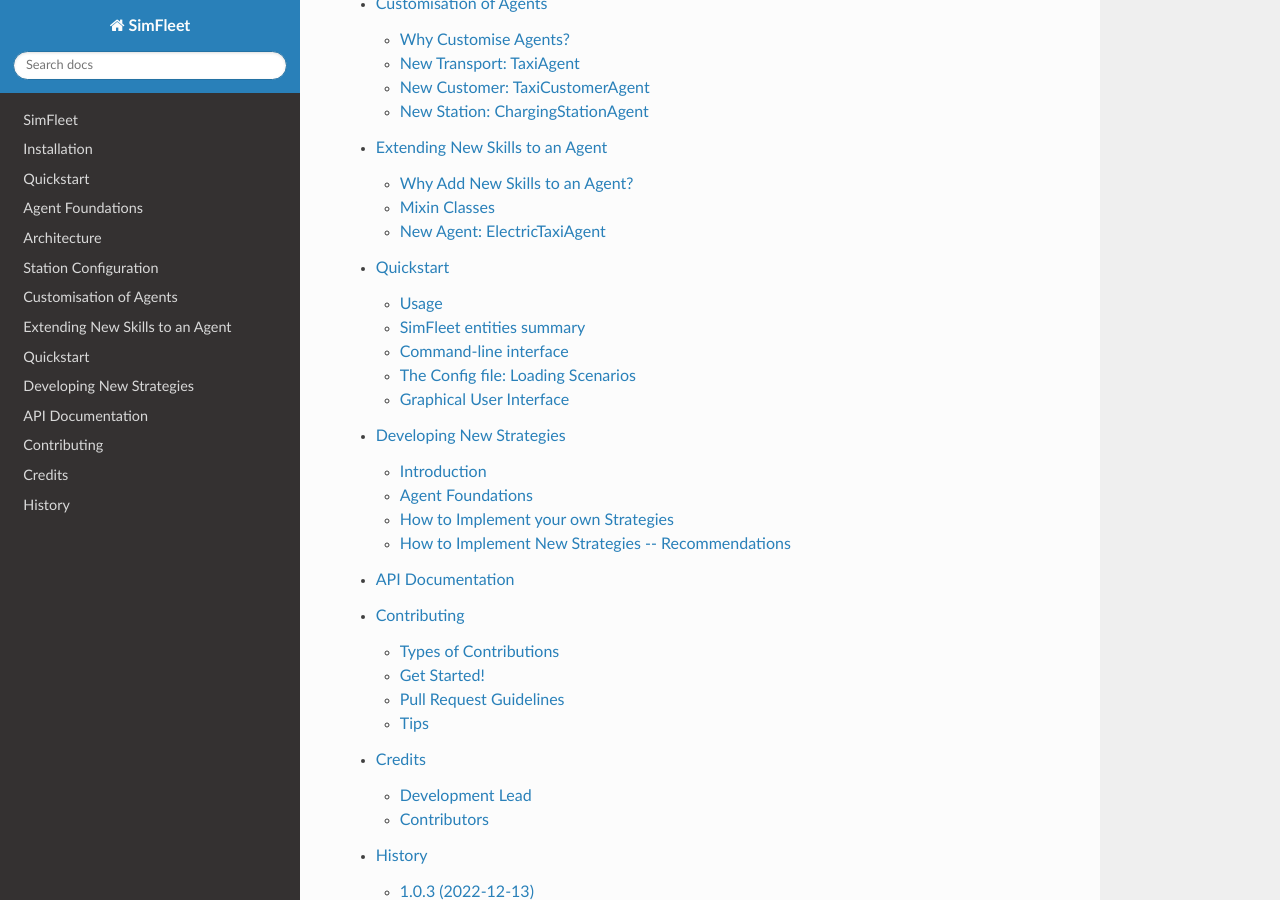
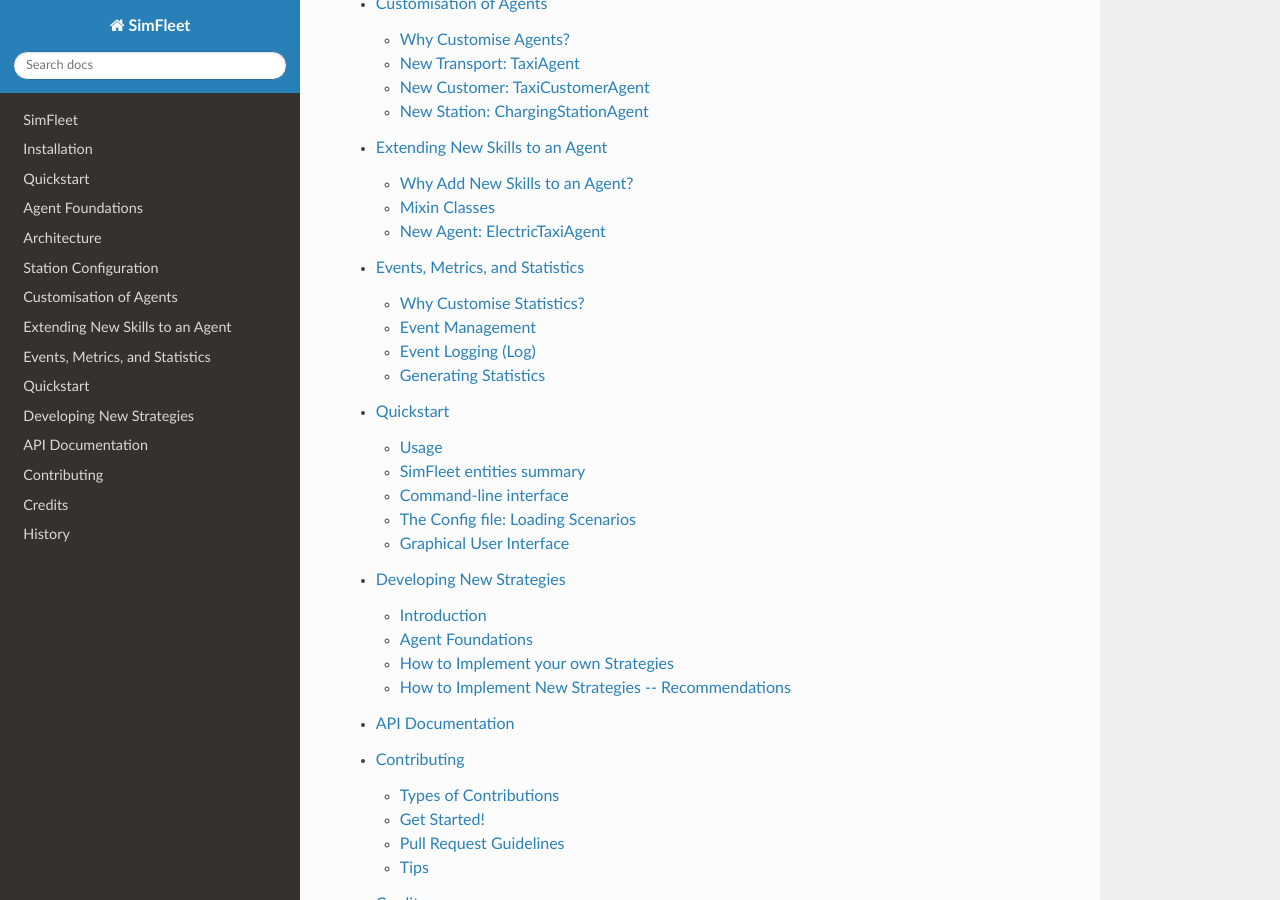
Before and after one commit to javipalanca/simfleet, a Sphinx documentation site: the page built from docs/index.rst, in a window 1280 px wide and 900 px high, scrolled down 888 px. Built offline with Sphinx 7.4.7 and the Read the Docs theme 3.1.0, drawn with Linux system fonts in a browser that asks for light colours; pages that are not in the unit, such as notebooks, are missing from menus; some of the changed lines change nothing that is shown.

Commit message:
Documentation - statistics

```diff
--- a/docs/index.rst
+++ b/docs/index.rst
@@ -14,6 +14,7 @@ Contents:
    stations
    custome-agent
    agent-skills
+   statistics
    usage
    develop
    api
--- /dev/null
+++ b/docs/statistics.rst
@@ -0,0 +1,450 @@
+===============================
+Events, Metrics, and Statistics
+===============================
+
+
+Why Customise Statistics?
+=========================
+
+`Customising statistics is like adjusting the lighting in a theatrical production: it highlights key moments and reveals`
+`details that might otherwise go unnoticed, ensuring that each scene contributes to the overall narrative in a meaningful`
+`and impactful way.`
+
+In a simulated environment, customising statistics is not just about data collection but about optimising our understanding
+of the system.
+
+
+What Do We Want to Discover?
+----------------------------
+
+It is essential to define what we want to uncover. Continuing with our main idea of smart mobility—focused on the interaction
+between taxis, customers, and energy systems—we can set the objective of unveiling patterns and relationships that guide
+decision-making. For example:
+
+#. **Understanding Behaviours:** Analyse how agents, such as customers and taxis, interact within the system. This includes identifying trends in their decisions and actions, as well as the conditions that motivate them.
+#. **Measuring Efficiency:** Evaluate how resources are utilised within the system, from agents' time to energy consumption, ensuring optimal performance.
+#. **Predicting Future Demands:** Use historical data and emerging patterns to anticipate how the system's needs will evolve, such as changes in transport demand or stress on energy infrastructure.
+#. **Assessing Environmental Impact:** Examine how the decisions and actions of agents influence external factors, such as customer wait times, traffic, or the load on charging stations.
+
+These areas of discovery allow us not only to analyse the current state of the system but also to explore opportunities
+for its improvement and long-term optimisation.
+
+
+Event Management
+================
+
+Class Event and Its Role in the System
+--------------------------------------
+
+The Event class is fundamental for managing events within the system. Its primary purpose is to represent a specific occurrence
+or action related to key performance indicators (KPIs) and the agents involved. Each instance of this class captures critical
+details, such as:
+
+* **Event Name:** Identifies the associated agent or entity.
+
+* **Event Type:** Classifies the occurrence (e.g., request received, trip started).
+
+* **Class of Involved Agent:** Provides context about the type of entity related to the event.
+
+* **Timestamp:** Records when the event occurred, enabling chronological analysis.
+
+* **Details:** A dictionary to store additional relevant information about the event.
+
+The class's flexibility in converting events to dictionaries makes it highly effective for generating logs, storing data,
+and performing subsequent analysis.
+
+
+Class StatisticsStore
+---------------------
+
+The `StatisticsStore` class acts as a central repository for storing, querying, and analysing events related to the performance
+of a specific agent. This class not only organises events but also enables filtering, transformation, and exportation of the
+data for more detailed analysis.
+
+**Main Methods**
+
+.. code-block:: python
+
+
+    def get_agent_name(self)
+    def emit(self, event_type: str, details: Optional[Dict] = None, timestamp: Optional[str] = None)
+    def all(self, limit: Optional[int] = None)
+    def all_events(self)
+    def generate_partial_log(self)
+
+* ``get_agent_name()``
+Returns the name of the agent associated with this instance.
+
+* ``emit()``
+Records a new event in the store by creating an instance of the `Event` class and adding it to the list of events.
+
+* ``all()``
+Returns all stored events, with the option to limit the number of events returned.
+
+* ``all_events()``
+Returns all events in dictionary format, making them easier to view or export.
+
+* ``generate_partial_log()``
+Creates a Log object containing the registered events, enabling further filtering and manipulation.
+
+These functions make `StatisticsStore` a crucial checkpoint for monitoring and analysing an agent's activity in real-time or during post-analysis.
+
+
+Event Logging (Log)
+===================
+
+The Log class centralises and organises events generated by each agent during a simulation. While each agent records its
+own events, the Log class allows them to be grouped together, making data querying, analysis, and manipulation more straightforward.
+This is particularly useful for creating consolidated reports, generating specific statistics, or exporting records in JSON format
+for further analysis.
+
+This centralisation simplifies access to events generated by multiple agents and ensures a standardised format for post-simulation analysis.
+
+.. note::
+    The simulator automatically centralises events from all agents into a Log object using the ``generate_partial_log()``
+method of the `StatisticsStore` class.
+
+
+Log Filtering
+-------------
+
+The primary goal of filtering is to extract subsets of events based on specific criteria, such as agent name, class type,
+event type, or a time range. This is essential for focusing on relevant information and minimising noise when analysing
+large volumes of data.
+
+
+**Main Methods**
+
+.. code-block:: python
+
+
+    def filter(self, criterion: Callable[[Event], bool])
+    def filter_by_name(self, name: str)
+    def filter_by_class_type(self, class_type: str)
+    def filter_by_event_type(self, event_type: str)
+    def filter_by_time_window(self, start_time: datetime, end_time: datetime)
+
+
+* ``filter()``
+Applies a criterion function to each event and returns a new Log object containing the events that meet the criterion.
+This serves as the foundation for other filtering methods.
+
+* ``filter_by_name()``
+Filters events by the agent's name.
+
+* ``filter_by_class_type()``
+Filters events based on the associated class type.
+
+* ``filter_by_event_type()``
+Extracts events of a specific type, such as `customer_request` or `trip_completion`.
+
+* ``filter_by_time_window()``
+Selects events that occurred within a defined time range.
+
+
+Manipulation and Export of Logs
+-------------------------------
+
+The primary goal of log manipulation and export is to transform data into useful and accessible structures for analysis
+and export the results in formats like JSON or pandas DataFrames.
+
+**Main Methods**
+
+.. code-block:: python
+
+
+    def drop(self, fields: List[str])
+    def all_events(self)
+    def add_events(self, other_log: 'Log')
+    def adjust_timestamps(self, simulator_timestamp: str)
+    def sort_by_timestamp(self, reverse: bool = False)
+    def to_dataframe(self, event_fields: List[str], details_fields: List[str])
+
+* ``drop()``
+Removes specific fields from the details of each event, simplifying the information for focused analyses.
+
+* ``all_events()``
+Returns all events as a list of dictionaries.
+
+* ``add_events()``
+Merges events from another Log, useful for consolidating records from different agents.
+
+* ``adjust_timestamps()``
+Adjusts the timestamps of events to align them with the simulator's time, ensuring temporal consistency.
+
+* ``sort_by_timestamp()``
+Sorts events by their timestamp, enabling the analysis of the chronological flow of activities.
+
+* ``to_dataframe()``
+Converts events into a DataFrame, facilitating calculations and visualisations using tools like pandas.
+
+
+Generating Statistics
+=====================
+
+How Do I Generate Statistics?
+-----------------------------
+
+To generate statistics in the simulator, it is essential to include event emissions (emit) in the agent's behavioural
+strategy. This enables the logging of key events that occur during the simulation, which will be processed later.
+For example, in the taxi customer strategies module (``taxicustomer.py``), key events related to customer behaviour
+are emitted, such as:
+
+#. **Customer Request** (``customer_request``): Emitted when the customer makes a transport request.
+
+#. **Transport Offer Acceptance** (``transport_offer_acceptance``): Logged when the customer accepts a transport offer.
+
+#. **Customer Pickup** (``customer_pickup``): Emitted when the customer is picked up by the transport.
+
+#. **Trip Completion** (``trip_completion``): Logged when the customer arrives at their destination.
+
+The following code snippet from the ``taxicustomer.py`` module demonstrates how these events are emitted to log them:
+
+
+.. code-block:: python
+
+
+    class AcceptFirstRequestBehaviour(TaxiCustomerStrategyBehaviour):
+
+        async def run(self):
+
+            if self.agent.status is None:
+                self.agent.status = CUSTOMER_WAITING
+                return
+
+            if self.agent.get_fleetmanagers() is None:
+
+                fleetmanager_list = await self.agent.get_list_agent_position(self.agent.fleet_type, self.agent.get_fleetmanagers())
+                self.agent.set_fleetmanagers(fleetmanager_list)
+                return
+
+            if self.agent.status == CUSTOMER_WAITING:
+
+                # New statistics
+                # Event 1: Customer Request
+                self.agent.events_store.emit(
+                    event_type="customer_request",
+                    details={}
+                )
+
+                await self.send_request(content={})
+
+            try:
+                msg = await self.receive(timeout=5)
+
+                if msg:
+                    performative = msg.get_metadata("performative")
+                    transport_id = msg.sender
+                    content = json.loads(msg.body)
+                    logger.debug("Agent[{}]: The agent informed of: {}".format(self.agent.name, content))
+
+                    # Handle transport proposals.
+                    if performative == PROPOSE_PERFORMATIVE:
+                        if self.agent.status == CUSTOMER_WAITING:
+                            logger.debug(
+                                "Agent[{}]: The agent received proposal from transport [{}]".format(
+                                    self.agent.name, transport_id
+                                )
+                            )
+
+                            # New statistics
+                            # Event 3: Transport Offer Acceptance
+                            self.agent.events_store.emit(
+                                event_type="transport_offer_acceptance",
+                                details={}
+                            )
+
+                            await self.accept_transport(transport_id)
+                            self.agent.status = CUSTOMER_ASSIGNED
+                        else:
+                            await self.refuse_transport(transport_id)
+
+                    elif performative == CANCEL_PERFORMATIVE:
+                        if self.agent.transport_assigned == str(transport_id):
+                            logger.warning(
+                                "Agent[{}]: The agent received a CANCEL from Transport [{}].".format(
+                                    self.agent.name, transport_id
+                                )
+                            )
+                            self.agent.status = CUSTOMER_WAITING
+
+                    elif performative == INFORM_PERFORMATIVE:
+                        if "status" in content:
+                            status = content["status"]
+
+                            if status == TRANSPORT_MOVING_TO_CUSTOMER:
+                                logger.info(
+                                    "Agent[{}]: The agent waiting for transport.".format(self.agent.name)
+                                )
+
+                                # New statistics
+                                # Event 4: Travel for Pickup
+                                self.agent.events_store.emit(
+                                    event_type="wait_for_pickup",
+                                    details={}
+                                )
+
+                            elif status == TRANSPORT_IN_CUSTOMER_PLACE:
+                                self.agent.status = CUSTOMER_IN_TRANSPORT
+                                logger.info("Agent[{}]: The agent in transport.".format(self.agent.name))
+
+                                # New statistics
+                                # Event 5: Customer Pickup
+                                self.agent.events_store.emit(
+                                    event_type="customer_pickup",
+                                    details={}
+                                )
+
+                                # New statistics
+                                # Event 6: Travel to destination
+                                self.agent.events_store.emit(
+                                    event_type="travel_to_destination",
+                                    details={}
+                                )
+
+                                await self.inform_transport(transport_id, CUSTOMER_IN_TRANSPORT)
+                            elif status == CUSTOMER_IN_DEST:
+                                self.agent.status = CUSTOMER_IN_DEST
+
+                                # New statistics
+                                # Event 7: Travel to destination
+                                self.agent.events_store.emit(
+                                    event_type="trip_completion",
+                                    details={}
+                                )
+
+                                await self.inform_transport(transport_id, CUSTOMER_IN_DEST)
+                                logger.info(
+                                    "Agent[{}]: The agent arrived to destination.".format(
+                                        self.agent.name
+                                    )
+                                )
+
+            except CancelledError:
+                logger.debug("Cancelling async tasks...")
+
+            except Exception as e:
+                logger.error(
+                    "EXCEPTION in AcceptFirstRequestBehaviour of agent [{}]: {}".format(
+                        self.agent.name, e
+                    )
+                )
+
+
+Each of these events is stored in an events log (events_log) that the simulator uses at the end of the simulation to
+compute metrics and generate specific statistics.
+
+
+.. note::
+    Adding emit statements at critical points in the agent's strategy ensures that all important events are logged
+    and can be processed during the statistical analysis phase.
+
+
+Guide: Taxi Customer Metrics
+----------------------------
+
+Once events are properly configured in the agent's strategy, as described in the previous step, the simulator uses these
+events to generate statistics at the end of the simulation. This process is carried out through a customised statistics
+class that the user must create, based on the ``basestatistics.py`` module.
+
+
+Creating the Statistics Class
+~~~~~~~~~~~~~~~~~~~~~~~~~~~~~
+
+.. note::
+    The ``basestatistics.py`` module defines an abstract base class (BaseStatisticsClass) that serves as a template for any
+    customised statistics class. This class requires implementing the abstract method run(events_log: Log), which processes
+    the metrics you define.
+
+.. code-block:: python
+
+
+    class BaseStatisticsClass(ABC):
+        @abstractmethod
+        def run(self, events_log: Log) -> None:
+            raise NotImplementedError("Subclasses must implement the run method.")
+
+        def print_stats(self) -> None:
+            raise NotImplementedError("No statistics are printed because it has not been implemented.")
+
+
+The user must create a specific class inheriting from `BaseStatisticsClass`, as demonstrated in the ``mobilitystatistics.py`` module.
+For example, the `MobilityStatisticsClass` implements the run method and defines submethods to calculate specific metrics
+related to taxi customers:
+
+.. code-block:: python
+    class MobilityStatisticsClass(BaseStatisticsClass):
+
+    def run(self, events_log: Log) -> None:
+
+        self.customer_taxi_metrics(events_log, "simfleet_metrics_taxicustomer.json")
+
+        self.print_stats()
+
+
+Generating Customer Metrics
+~~~~~~~~~~~~~~~~~~~~~~~~~~~
+
+Within this class, the ``customer_taxi_metrics()`` method processes events related to customers to calculate key metrics such as
+wait times, trip durations, and more. This method transforms events into a structured format and then exports the results
+as a JSON file.
+
+
+.. code-block:: python
+
+    def customer_taxi_metrics(self, events_log: Log, file_path: str) -> None:
+
+        # Filtering relevant events for TaxiCustomerAgent
+        filtered_events = events_log.filter(lambda event: event.class_type == "TaxiCustomerAgent" and
+                                                          event.event_type in {'customer_request', 'customer_pickup',
+                                                                               'trip_completion'})
+
+        # Transform events into a DataFrame
+        event_fields = ["name", "timestamp", "event_type", "class_type"]
+        details_fields = []
+        dataframe = filtered_events.to_dataframe(event_fields=event_fields, details_fields=details_fields)
+
+        # Using pivot table to calculate waiting time and total trip time
+        pivot_df = dataframe.pivot_table(index="name", columns="event_type", values="timestamp", aggfunc="first")
+        waiting_time = (pivot_df["customer_pickup"] - pivot_df["customer_request"])
+        total_time = (pivot_df["trip_completion"] - pivot_df["customer_request"])
+
+        # Combining all metrics into a final DataFrame
+        result_df = pd.DataFrame({
+            "name": dataframe.groupby("name")["name"].first(),
+            "class_type": dataframe.groupby("name")["class_type"].first(),
+            "waiting_time": waiting_time,
+            "total_time": total_time
+        }).fillna(0)
+
+        # Clear duplicate column names
+        self.taxicustomer_df = result_df.reset_index(drop=True)
+
+        # Calculating general averages for the "GeneralMetrics" section
+        avg_waiting_time = self.taxicustomer_df["waiting_time"].mean()
+        avg_total_time = self.taxicustomer_df["total_time"].mean()
+
+        # Convert the DataFrame into a dictionary structure indexed by an agent number
+        agent_metrics = self.taxicustomer_df.to_dict(orient="records")
+
+        # Convert the agent metrics into a dictionary with numeric keys (0, 1, 2, ...)
+        numbered_agents = {str(i): agent_metrics[i] for i in range(len(agent_metrics))}
+
+        # Converting the result DataFrame into a JSON-like structure
+        json_structure = {
+            "GeneralMetrics": {
+                "Class type": "TaxiCustomerAgent",
+                "Avg Waiting Time": f"{avg_waiting_time:.2f}",
+                "Avg Total Time": f"{avg_total_time:.2f}"
+            },
+            "TaxiCustomerAgent": numbered_agents
+        }
+
+        # Exporting the result to a JSON file
+        self.export_to_json(json_structure, file_path)
+
+Automatic Execution
+~~~~~~~~~~~~~~~~~~~
+
+When the simulation ends, the simulator automatically executes the configured statistics class, generating the results
+in a specified file (e.g., ``simfleet_metrics_taxicustomer.json``). This provides a detailed analysis of agent performance.
```
